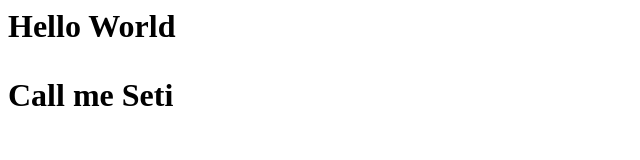
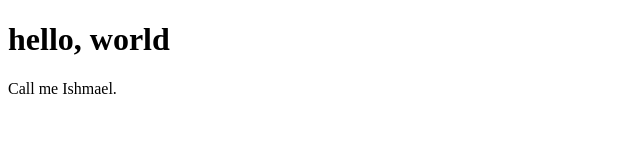
Before and after one commit to Seti-H/Website, a plain HTML site: page index.html in a window 1280 px wide. Shown: the whole page, without its empty margins (0-640 px from the left). Drawn offline with Linux system fonts and the light colour scheme.

Commit message:
New HTML Lines

```diff
--- a/index.html
+++ b/index.html
@@ -1,3 +1,13 @@
-<h1>Hello World<h1/>
+<!DOCTYPE html>
+<html>
+<head>
+<title></title>
+</head>
+<body>
+<h1>hello, world</h1>
 
-<p> Call me Seti <p/>
+<p>Call me Ishmael.</p>
+
+</body>
+
+</html>
```
